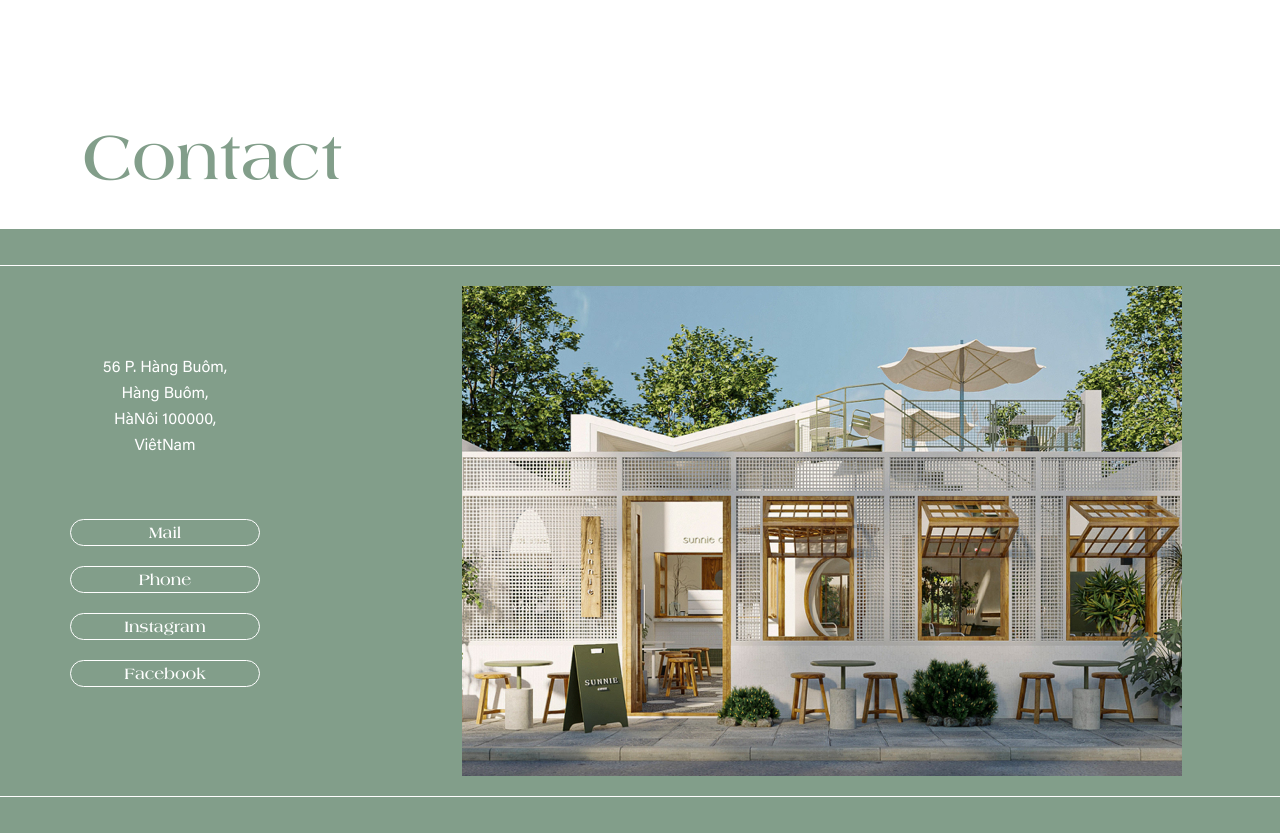
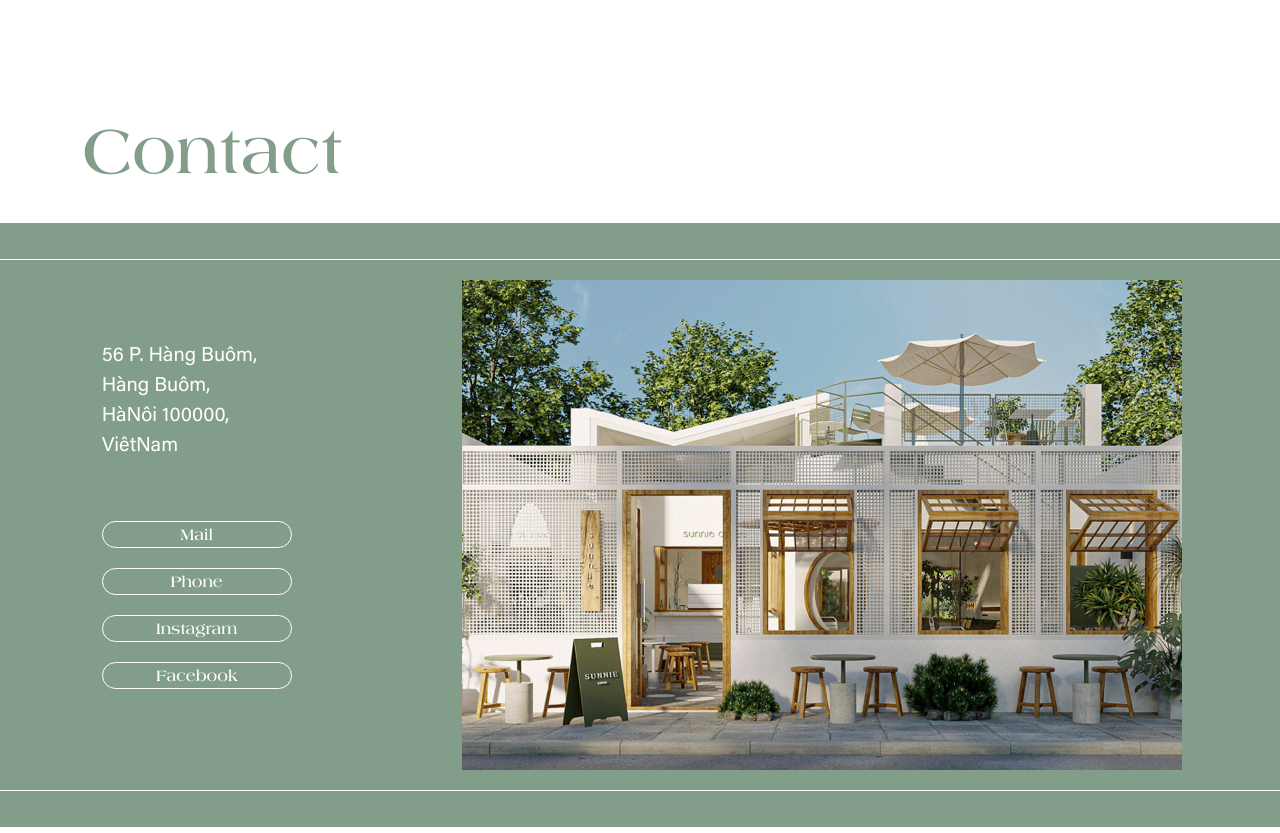
Before and after one commit to rebeccaschuell/examen-sunnie-coffee, a website built with Parcel: page src/index.html in a window 1280 px wide. Shown: the part 2861-3694 px from the top of the page. Built offline with nearby package versions, Linux system fonts and the light colour scheme.

Commit message:
ajuster le texte dans daily menu et améliorer le code dans html

```diff
--- a/src/index.html
+++ b/src/index.html
@@ -113,7 +113,7 @@
       <div class="menu">
         <div class="container">
           <div class="row">
-            <div class="ol-12 col-lg-7 daily-menu-img">
+            <div class="col-12 col-lg-7 daily-menu-img">
               <img src="./img/daily-menu.webp" alt="avocado on toast" />
             </div>
             <div class="col-12 col-lg-5">
@@ -213,7 +213,7 @@
               />
             </div>
             <div class="col-12 col-lg-4 order-lg-1 contact-us">
-              <div class="col-6 adress">
+              <div class="col-6 offset-1 adress">
                 <p class="adress-text">
                   56 P. Hàng Buôm,<br />
                   Hàng Buôm,<br />
@@ -221,7 +221,7 @@
                   ViêtNam <br />
                 </p>
               </div>
-              <div class="col-6 contact-button">
+              <div class="col-3 col-lg-6 offset-1 contact-button">
                 <div class="button-footer first-button">
                   <a href="mailto:sunnie.coffee@gmail.com">Mail</a>
                 </div>
--- a/src/scss/main.scss
+++ b/src/scss/main.scss
@@ -105,18 +105,6 @@ header {
   z-index: 3;
 }
 
-// .parent1 {
-//   position: relative;
-//   padding: none;
-// }
-
-// .child1 {
-//   position: absolute;
-//   z-index: 1;
-//   bottom: 12px;
-//   left: 15px;
-// }
-
 h1 {
   font-family: "AmericanaStd-bold";
   color: white;
@@ -124,7 +112,6 @@ h1 {
   line-height: 48px;
   z-index: 1;
   padding-top: 420px;
-  // padding-top: 160px;
 }
 
 header img {
@@ -153,11 +140,6 @@ header img {
   header img {
     padding-right: 47px;
   }
-
-  // .child1 {
-  //   bottom: 26px;
-  //   left: 47px;
-  // }
 }
 
 .about-us {
@@ -224,8 +206,11 @@ header img {
 .daily-menu-card {
   display: flex;
   flex-direction: row;
+  align-items: center;
+  flex-wrap: wrap;
   text-align: center;
-  flex-wrap: wrap;
+  height: 100%;
+  justify-content: center;
 }
 
 .menu {
@@ -263,9 +248,7 @@ a {
 
 @media (min-width: 992px) {
   .daily-menu-card {
-    display: flex;
     flex-direction: column;
-    text-align: center;
   }
 
   h3 {
@@ -287,6 +270,10 @@ a {
     line-height: 30px;
     padding: none;
   }
+
+  .daily-menu-drinks {
+    padding-bottom: 20px;
+  }
 }
 
 .opening-hours {
@@ -298,7 +285,7 @@ h4 {
   line-height: 22px;
   font-size: 22px;
   text-align: center;
-  padding-bottom: 10px;
+  padding-bottom: 4px;
 }
 
 .hours {
@@ -306,7 +293,7 @@ h4 {
   line-height: 26px;
   font-size: 16px;
   text-align: center;
-  padding-bottom: 30px;
+  padding-bottom: 20px;
 }
 
 .first-hour-title {
@@ -314,7 +301,7 @@ h4 {
 }
 
 .last-hour {
-  padding-bottom: 10px;
+  padding-bottom: 4px;
 }
 
 .restaurant-img {
@@ -340,7 +327,13 @@ h4 {
   h4 {
     font-size: 44px;
     line-height: 44px;
-    padding-bottom: 32px;
+    padding-bottom: 10px;
+  }
+
+  .hours {
+    font-size: 20px;
+    line-height: 20px;
+    padding-bottom: 40px;
   }
 
   .first-hour-title {
@@ -348,12 +341,6 @@ h4 {
   }
 
   .last-hour {
-    padding-bottom: 20px;
-  }
-
-  .hours {
-    font-size: 20px;
-    line-height: 20px;
     padding-bottom: 20px;
   }
 
@@ -368,6 +355,14 @@ h4 {
   padding-bottom: 10px;
   border-top: 1px solid #ffffff;
   border-bottom: 1px solid #ffffff;
+}
+
+.adress-text {
+  text-align: justify;
+}
+
+.adress {
+  padding-top: 25px;
 }
 
 .rectangle {
@@ -428,8 +423,8 @@ footer p {
   footer p {
     color: #ffffff;
     font-family: "AcuminPro";
-    font-size: 16px;
-    line-height: 26px;
+    font-size: 20px;
+    line-height: 30px;
   }
 
   .first-button {
@@ -438,6 +433,10 @@ footer p {
 
   .last-button {
     margin-bottom: 4;
+  }
+
+  .adress {
+    padding-top: 0;
   }
 }
 
```
Also changed, not shown: 1 other file.
